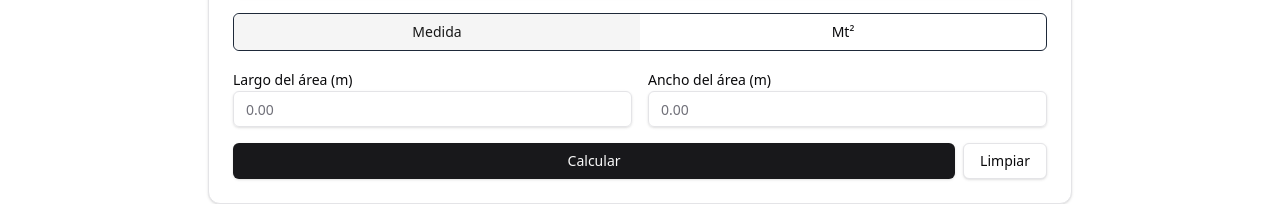
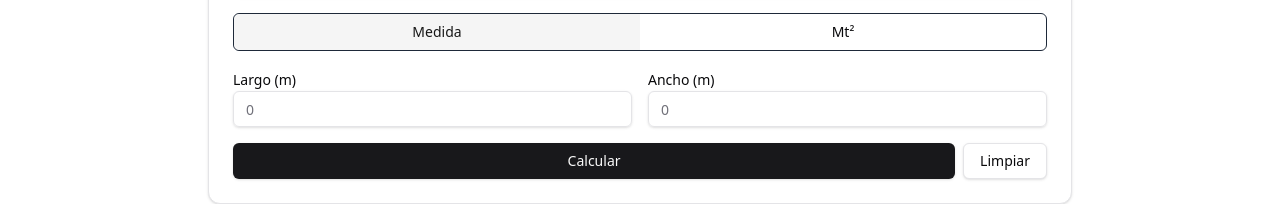
Before and after one commit to GeorgeContreras241/Calculator-almaHogar, a React (Vite) app: page / in a window 1280 px wide. Shown: the part 349-553 px from the top of the page. Built offline with nearby package versions, Linux system fonts and the light colour scheme.

Commit message:
refactor(piso): Simplify floor calculator state and cleanup

```diff
--- a/src/components/CalculadoraPiso.tsx
+++ b/src/components/CalculadoraPiso.tsx
@@ -3,197 +3,106 @@ import { Button } from "./ui/button"
 import { Card, CardContent, CardHeader, CardTitle } from "./ui/card"
 import { Input } from "./ui/input"
 import { Label } from "./ui/label"
-import {
-  cargarConfiguracion,
-  calcularM2,
-  calcularMerma,
-  calcularPiezasNecesarias,
-  calcularPrecioTotal,
-  formatearMoneda,
-  formatearNumero,
-} from "../lib/formulas"
+import { cargarConfiguracion, calcularM2, calcularPrecioTotal, formatearMoneda, formatearNumero } from "../lib/formulas"
 import type { Configuracion, ResultadoCalculo } from "../types"
 import { Calculator } from "lucide-react"
 
 export function CalculadoraPiso() {
   const [config, setConfig] = useState<Configuracion>(cargarConfiguracion)
+  const [tallaId, setTallaId] = useState("")
+  const [modo, setModo] = useState<"medida" | "mt2">("medida")
+  const [area, setArea] = useState({ largo: "", ancho: "" })
+  const [areaM, setAreaM] = useState("")
+  const [resultado, setResultado] = useState<ResultadoCalculo | null>(null)
 
-  // Se puede agrupar el estadp de largo y ancho
-  const [largoArea, setLargoArea] = useState("")
-  const [anchoArea, setAnchoArea] = useState("")
-
-  // Metraje Cuadrado
-  const [areaM, setAreaM] = useState(0)
-
-  // ni idea de que es esto
-  const [tallaId, setTallaId] = useState("")
-
-  const [resultado, setResultado] = useState<ResultadoCalculo | null>(null)
-  const [modo, setModo] = useState<"medida" | "mt2">("medida")
+  useEffect(() => { setConfig(cargarConfiguracion()) }, [])
 
   useEffect(() => {
-    setConfig(cargarConfiguracion())
-  }, [])
-
-  useEffect(() => {
-    if (config.pisos.tallas.length > 0 && !tallaId) {
-      setTallaId(config.pisos.tallas[0].id)
-    }
+    if (config.pisos.tallas.length > 0 && !tallaId) setTallaId(config.pisos.tallas[0].id)
   }, [config.pisos.tallas, tallaId])
 
-  const tallaSeleccionada = config.pisos.tallas.find((t) => t.id === tallaId)
-
+  const talla = config.pisos.tallas.find((t) => t.id === tallaId)
 
   const calcular = () => {
-    const l = parseFloat(largoArea)
-    const a = parseFloat(anchoArea)
-    const areaM2 = calcularM2(l, a)
-    if (isNaN(l) || isNaN(a) || !tallaSeleccionada) return
-    if (l <= 0 || a <= 0) return
-
-
-    // Operacion para calcular el area por medida
-    if(modo === "medida") {
-      setResultado({
-        areaM2,
-        precioTotal: calcularPrecioTotal(areaM2, tallaSeleccionada.precioPorPieza),
-      })
-      return
+    if (!talla) return
+    if (modo === "medida") {
+      const l = parseFloat(area.largo), a = parseFloat(area.ancho)
+      if (isNaN(l) || isNaN(a) || l <= 0 || a <= 0) return
+      const m2 = calcularM2(l, a)
+      setResultado({ areaM2: m2, precioTotal: calcularPrecioTotal(m2, talla.precioPorPieza) })
+    } else {
+      const m = parseFloat(areaM)
+      if (isNaN(m) || m <= 0) return
+      setResultado({ areaM2: m, precioTotal: calcularPrecioTotal(m, talla.precioPorPieza) })
+    }
   }
 
-    // Operacion para calcular el area por mt2
-    if(modo == "mt2") {
-      console.log("Calculando por mt2")
-      console.log("Area M2: ", areaM)
-      setResultado({
-        areaM2: areaM,
-        precioTotal: calcularPrecioTotal(areaM, tallaSeleccionada.precioPorPieza),
-      })
-    }
+  const limpiar = () => { setArea({ largo: "", ancho: "" }); setAreaM(""); setResultado(null) }
 
-  }
-
-  const limpiar = () => {
-    setLargoArea("")
-    setAnchoArea("")
-    setResultado(null)
-  }
+  const opciones = config.pisos.tallas.map((t) => ({
+    value: t.id, label: `${t.nombre} - ${t.largo}×${t.ancho} cm - ${formatearMoneda(t.precioPorPieza)}/pza`
+  }))
 
   return (
     <Card>
       <CardHeader>
         <CardTitle className="text-lg flex items-center gap-2">
-          <Calculator className="w-5 h-5" />
-          Calculadora de Piso
+          <Calculator className="w-5 h-5" /> Calculadora de Piso
         </CardTitle>
       </CardHeader>
       <CardContent className="space-y-4">
         <div className="space-y-2">
           <Label>Talla del piso</Label>
-          <select
-            value={tallaId}
-            onChange={(e) => setTallaId(e.target.value)}
-            className="flex h-9 w-full rounded-md border border-[var(--color-input)] bg-[var(--color-background)] text-[var(--color-foreground)] px-3 py-1 text-base shadow-sm md:text-sm"
-          >
-            {config.pisos.tallas.length === 0 ? (
-              <option value="">No hay tallas configuradas</option>
-            ) : (
-              config.pisos.tallas.map((t) => (
-                <option key={t.id} value={t.id}>
-                  {t.nombre} - {t.largo}×{t.ancho} cm - {formatearMoneda(t.precioPorPieza)}/pza
-                </option>
-              ))
-            )}
+          <select value={tallaId} onChange={(e) => setTallaId(e.target.value)}
+            className="flex h-9 w-full rounded-md border border-[var(--color-input)] bg-[var(--color-background)] text-[var(--color-foreground)] px-3 py-1 text-base shadow-sm md:text-sm">
+            {opciones.length === 0
+              ? <option value="">No hay tallas configuradas</option>
+              : opciones.map((o) => <option key={o.value} value={o.value}>{o.label}</option>)}
           </select>
         </div>
 
         <div className="grid grid-cols-2 text-sm font-medium border border-gray-800 rounded-md overflow-hidden">
-          <button
-            className={`px-4 py-2 ${modo === "medida" ? "bg-neutral-100 text-neutral-900" : ""} rounded-l-md cursor-pointer h-9`}
-            onClick={() => setModo("medida")}
-          >
-            Medida
-          </button>
-          <button
-            className={`px-4 py-2 ${modo === "mt2" ? "bg-neutral-100 text-neutral-900" : ""} rounded-r-md cursor-pointer h-9`}
-            onClick={() => setModo("mt2")}
-          >
-            Mt²
-          </button>
+          <button className={`px-4 py-2 ${modo === "medida" ? "bg-neutral-100 text-neutral-900" : ""} rounded-l-md cursor-pointer h-9`} onClick={() => setModo("medida")}>Medida</button>
+          <button className={`px-4 py-2 ${modo === "mt2" ? "bg-neutral-100 text-neutral-900" : ""} rounded-r-md cursor-pointer h-9`} onClick={() => setModo("mt2")}>Mt²</button>
         </div>
-        {
-          modo === "medida" ? (
+
+        {modo === "medida" ? (
           <div className="grid grid-cols-2 gap-4">
             <div className="space-y-2">
-            <Label htmlFor="largo-piso-calc">Largo del área (m)</Label>
-            <Input
-              id="largo-piso-calc"
-              type="number"
-              placeholder="0.00"
-              value={largoArea}
-              onChange={(e) => setLargoArea(e.target.value)}
-              min="0"
-              step="0.01"
-            />
+              <Label>Largo (m)</Label>
+              <Input type="number" placeholder="0" value={area.largo} onChange={(e) => setArea({ ...area, largo: e.target.value })} min="0" step="0.01" />
             </div>
             <div className="space-y-2">
-            <Label htmlFor="ancho-piso-calc">Ancho del área (m)</Label>
-            <Input
-              id="ancho-piso-calc"
-              type="number"
-              placeholder="0.00"
-              value={anchoArea}
-              onChange={(e) => setAnchoArea(e.target.value)}
-              min="0"
-              step="0.01"
-            />
+              <Label>Ancho (m)</Label>
+              <Input type="number" placeholder="0" value={area.ancho} onChange={(e) => setArea({ ...area, ancho: e.target.value })} min="0" step="0.01" />
             </div>
-
           </div>
         ) : (
           <div className="space-y-2">
-              <Label htmlFor="area-piso-calc">Área (m²)</Label>
-              <Input
-                id="area-piso-calc"
-                type="number"
-                placeholder="0.00"
-                value={areaM}
-                onChange={(e) => setAreaM(e.target.value)}
-                min="0"
-                step="0.01"
-              />
+            <Label>Área (m²)</Label>
+            <Input type="number" placeholder="0" value={areaM} onChange={(e) => setAreaM(e.target.value)} min="0" step="0.01" />
           </div>
-          )
-        }
-
-
-
+        )}
 
         <div className="flex gap-2">
-          <Button onClick={calcular} className="flex-1" disabled={config.pisos.tallas.length === 0}>
-            Calcular
-          </Button>
+          <Button onClick={calcular} className="flex-1" disabled={!talla}>Calcular</Button>
           <Button onClick={limpiar} variant="outline">Limpiar</Button>
         </div>
 
-        {resultado && tallaSeleccionada && (
+        {resultado && talla && (
           <div className="rounded-lg border border-[var(--color-border)] p-4 space-y-2 bg-[var(--color-muted)]">
             <div className="flex justify-between text-sm">
               <span className="text-[var(--color-muted-foreground)]">Área:</span>
               <span className="font-medium">{formatearNumero(resultado.areaM2)} m²</span>
             </div>
             <div className="flex justify-between text-sm">
-              <span className="text-[var(--color-muted-foreground)]">Piezas de {tallaSeleccionada.nombre}:</span>
-              {/* <span className="font-medium">{resultado.piezasNecesarias}</span> */}
-            </div>
-            <div className="flex justify-between text-sm">
               <span className="text-[var(--color-muted-foreground)]">Precio por pieza:</span>
-              <span className="font-medium">{formatearMoneda(tallaSeleccionada.precioPorPieza)}</span>
+              <span className="font-medium">{formatearMoneda(talla.precioPorPieza)}</span>
             </div>
             <div className="border-t border-[var(--color-border)] pt-2 mt-2">
               <div className="flex justify-between">
                 <span className="font-semibold">Total:</span>
-                <span className="font-bold text-lg text-[var(--color-primary)]">{formatearMoneda(resultado.precioTotal)}</span>
+                <span className="font-bold text-lg text-[var(--color-primary)]">{formatearMoneda(resultado.precioTotal ?? 0)}</span>
               </div>
             </div>
           </div>
```
Lines whose indentation alone changed are shown as unchanged.
